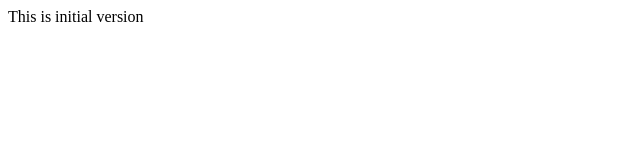
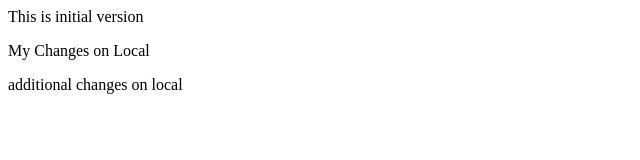
Before and after one commit to jbmsamy/demo, a plain HTML site: page index.html in a window 1280 px wide. Shown: the whole page, without its empty margins (0-640 px from the left). Drawn offline with Linux system fonts and the light colour scheme.

Commit message:
Conflict commit.

```diff
--- a/index.html
+++ b/index.html
@@ -1,3 +1,5 @@
 <body>
   <p>This is initial version</p>
+  <p> My Changes on Local</p>
+  <p>additional changes on local</p>
 </body>
```
